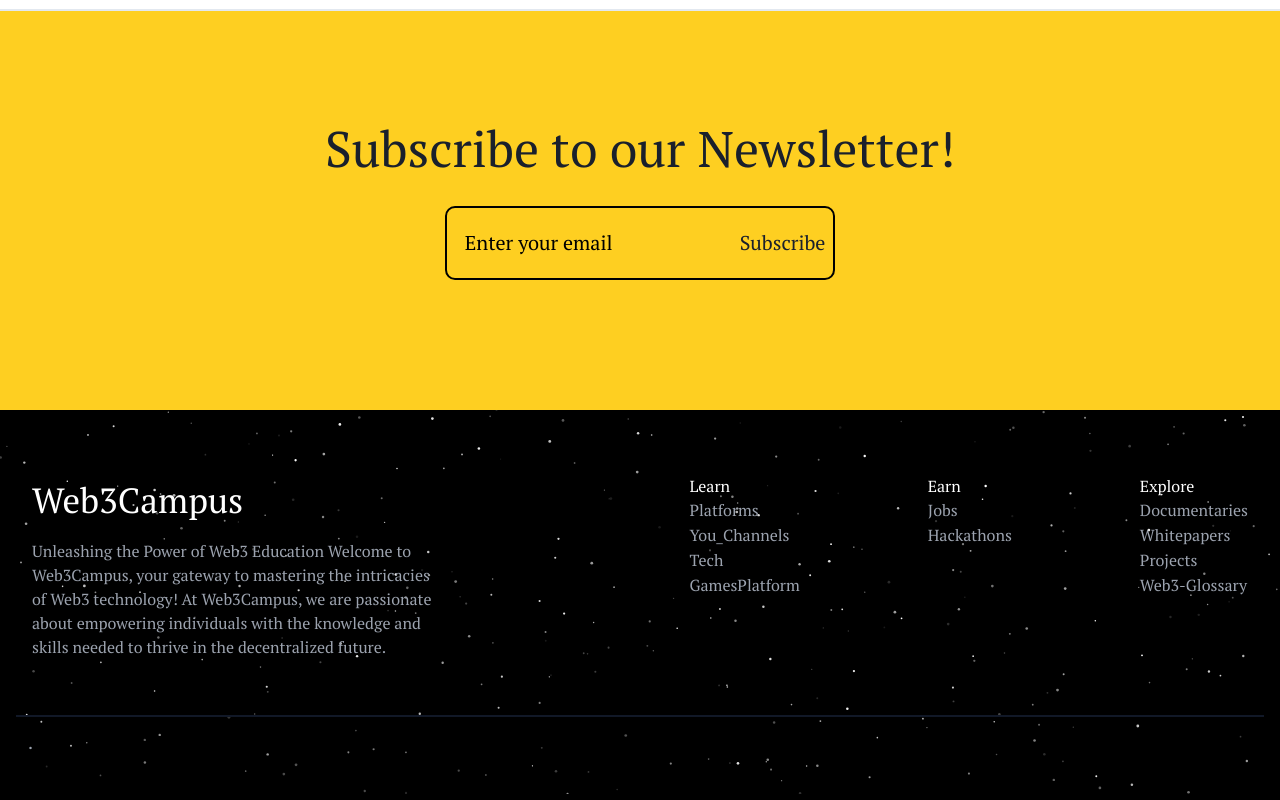
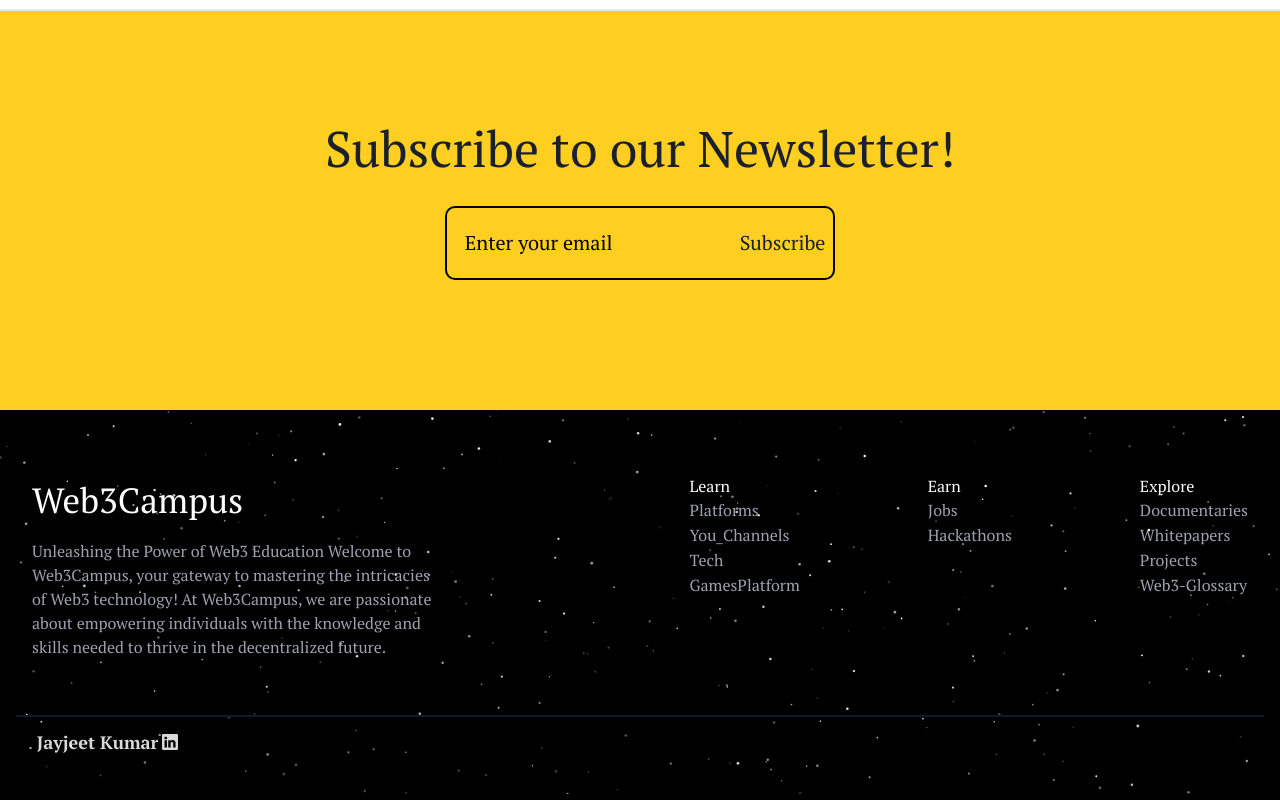
Before and after one commit to Jayjeet1013/Web3_Campus, a Next.js app: page /earn/hackathons in a window 1280 px wide. Shown: the part 1011-1811 px from the top of the page. Built offline with nearby package versions, Linux system fonts and the light colour scheme; no server answers.

Commit message:
Update Footer.tsx

```diff
--- a/src/components/layout/Footer.tsx
+++ b/src/components/layout/Footer.tsx
@@ -112,12 +112,12 @@ export default function Footer() {
           <Link
             target="_blank"
             className="mr-20 flex gap-1 items-center "
-            href={"/"}
+            href={"/https://www.linkedin.com/in/jayjeet-kumar-71a7751ba/"}
           >
             <p className="text-[18px] ">
-              . <span className="font-bold opacity-85 text-white "></span>{" "}
+              . <span className="font-bold opacity-85 text-white ">Jayjeet Kumar</span>{" "}
             </p>
-            {/* <BsLinkedin color="white " className="opacity-85 " /> */}
+            <BsLinkedin color="white " className="opacity-85 " />
           </Link>
         </div>
       </div>
```
